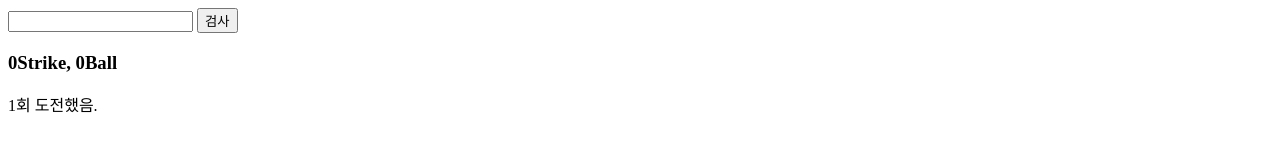
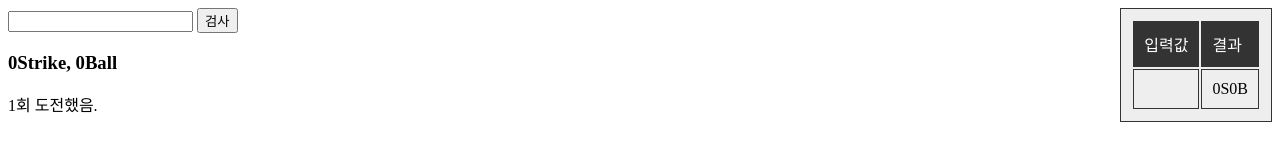
Before and after one commit to JirongKim/-, a plain HTML site: page index.html in a window 1280 px wide. Both pictures are taken after a click on the button "검사". Drawn offline with Linux system fonts and the light colour scheme.

Commit message:
기능 구현 완료

```diff
--- a/index.html
+++ b/index.html
@@ -1,9 +1,10 @@
 <!DOCTYPE html>
 <html lang="en">
   <head>
-  <meta charset="UTF-8">
-  <meta http-equiv="X-UA-Compatible" content="IE=edge">
-  <meta name="viewport" content="width=device-width, initial-scale=1.0">
+    <meta charset="UTF-8" />
+    <meta http-equiv="X-UA-Compatible" content="IE=edge" />
+    <meta name="viewport" content="width=device-width, initial-scale=1.0" />
+    <link rel="stylesheet" href="./style.css">
     <title>Document</title>
   </head>
   <body>
@@ -13,41 +14,67 @@
   3. 그 입력을 토대로 s,ball의 정보를 반환
   4. 정답 횟수까지의 입력횟수 카운트
  -->
- <input type="text" id="user_input">
+    <div class="container">
+      <div class="left" style="float: left;">
+        <input type="text" id="user_input" />
         <button id="user_btn">검사</button>
 
         <h3 id="compare"></h3>
         <p id="score"></p>
+      </div>
+      <div class="right">
+        <table>
+          <thead>
+            <tr>
+              <td>
+                입력값
+              </td>
+              <td>
+                결과
+              </td>
+            </tr>
+          </thead>
+          <tbody id="result-table">
+
+          </tbody>
+        </table>
+      </div>
+    </div>
 
     <script>
       var result = "1634";
       var cnt = 0;
+      var strike = 0;
+      var ball = 0;
+      var user_input = 0;
 
       var evt_user_input = document.querySelector("#user_input");
       var evt_user_btn = document.querySelector("#user_btn");
       var compare = document.querySelector("#compare");
       var score = document.querySelector("#score");
+      var result_table = document.querySelector("#result-table");
 
-   evt_user_btn.addEventListener("click", function(){
+      evt_user_btn.addEventListener("click", function () {
+        strike = 0;
+        ball = 0;
+        user_input = 0;
         cnt = cnt + 1;
-     var user_input = evt_user_input.value;
-     var strike = 0;
-     var ball = 0;
+        user_input = evt_user_input.value;
 
-     if(result === user_input){
+        if (result === user_input) {
           compare.innerHTML = `성공! 결과는 ${cnt}회!`;
           score.innerHTML = "";
           cnt = 0;
+          log();
           return;
         }
 
         for (let i = 0; i < 4; i++) {
           for (let j = 0; j < 4; j++) {
-         if(result[i] == user_input[j]){
-           if(i == j){
+            if (result[i] == user_input[j]) {
+              if (i == j) {
                 strike = strike + 1;
-           }
-           else{
+              } else {
                 ball = ball + 1;
               }
               break;
@@ -57,7 +84,19 @@
 
         compare.innerHTML = `${strike}Strike, ${ball}Ball`;
         score.innerHTML = `${cnt}회 도전했음.`;
+        log();
       });
+
+      function log() {
+        var template = `
+            <tr>
+              <td>${user_input}</td>
+              <td>${strike}S${ball}B</td>
+              </tr>
+          `;
+          console.log(template);
+          result_table.innerHTML += template;
+      }
     </script>
   </body>
 </html>
--- /dev/null
+++ b/style.css
@@ -0,0 +1,16 @@
+table,
+td {
+    border: 1px solid #333;
+    padding: 10px;
+}
+
+thead,
+tfoot {
+    background-color: #333;
+    color: #fff;
+}
+
+.right{
+  float:right;
+  background-color: #eee;
+}
```
Lines whose indentation alone changed are shown as unchanged.
